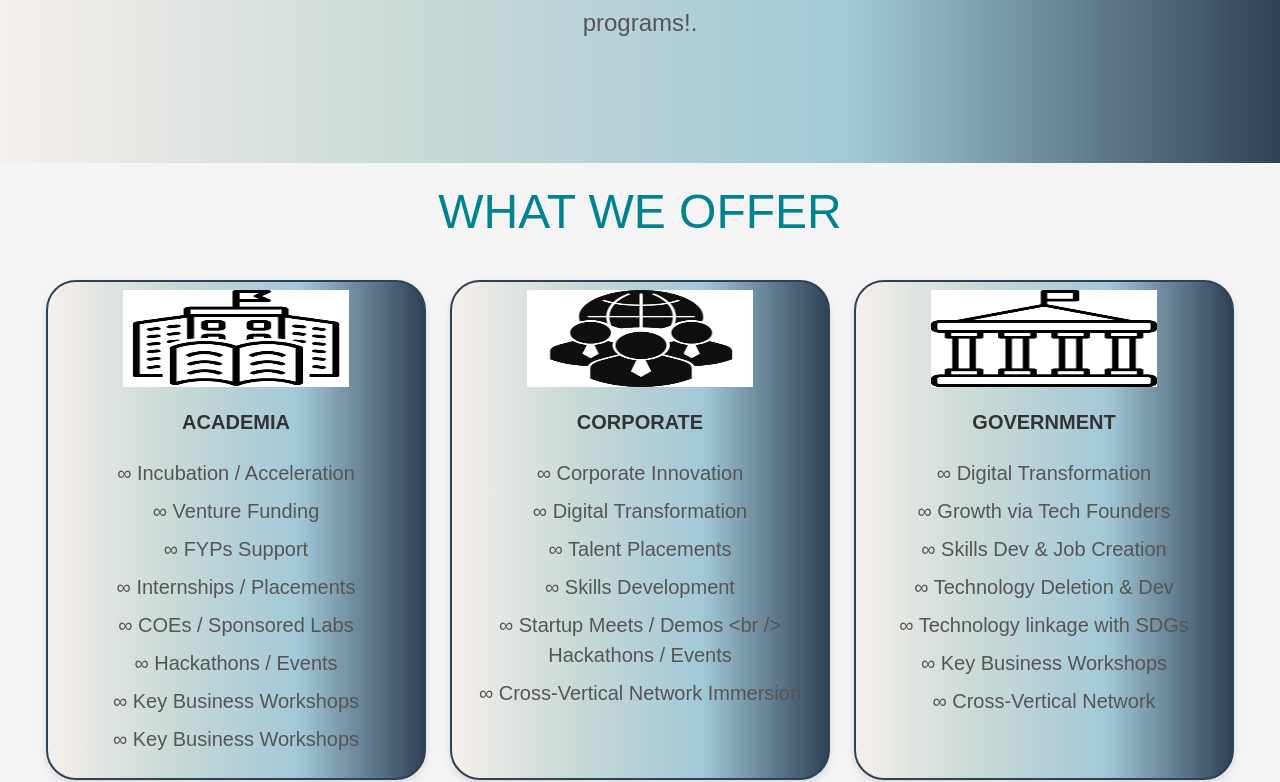
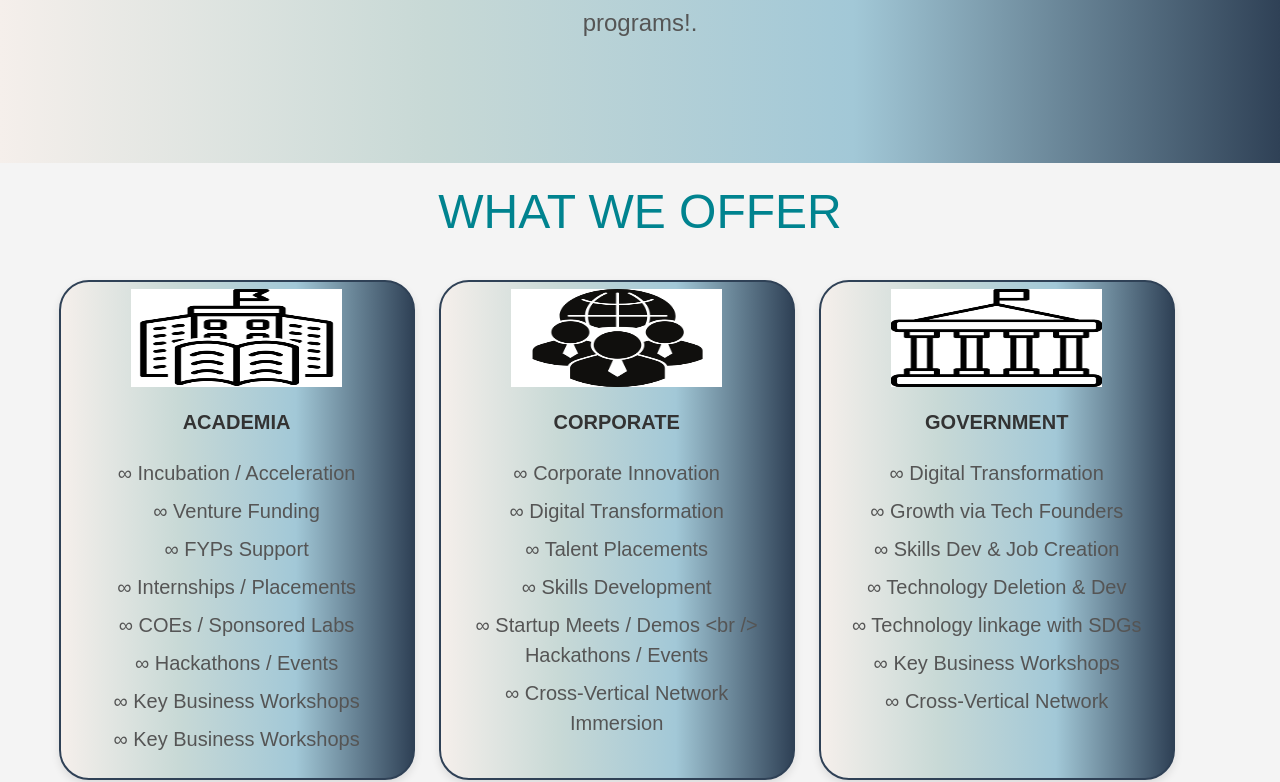
Before and after one commit to FaseehHayat21/Industry-tech-labs-4.0, a React (Vite) app: page / in a window 1280 px wide. Shown: the part 1796-2578 px from the top of the page. Built offline with nearby package versions, Linux system fonts and the light colour scheme; a web font is replaced by a local one.

Commit message:
width changed

```diff
--- a/src/component/LandingPage/WhatWeOffer/WhatWeOffer.css
+++ b/src/component/LandingPage/WhatWeOffer/WhatWeOffer.css
@@ -98,7 +98,7 @@ padding: 0%;
     border: 1px solid #ddd;
     border-radius: 8px;
     overflow: hidden;
-    width: 380px;
+    width: 30%;
     box-shadow: 0 4px 8px rgba(0, 0, 0, 0.1);
     transition: transform 0.3s ease;
     margin: 12px 12px;
```
